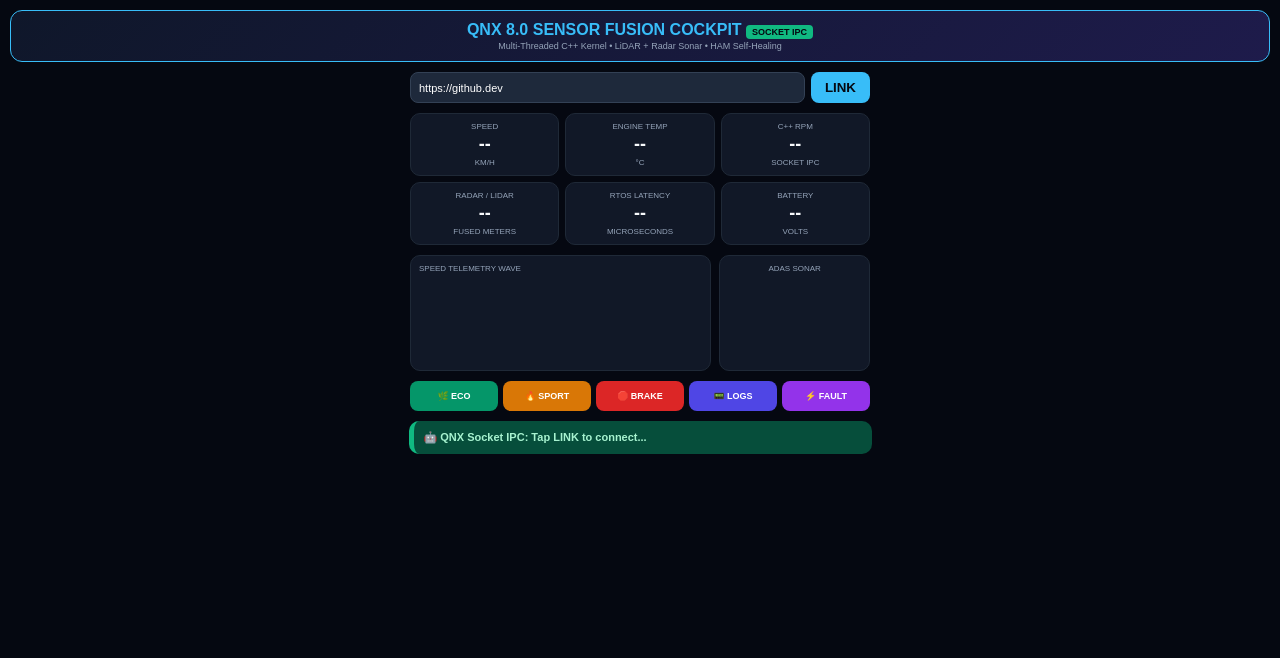
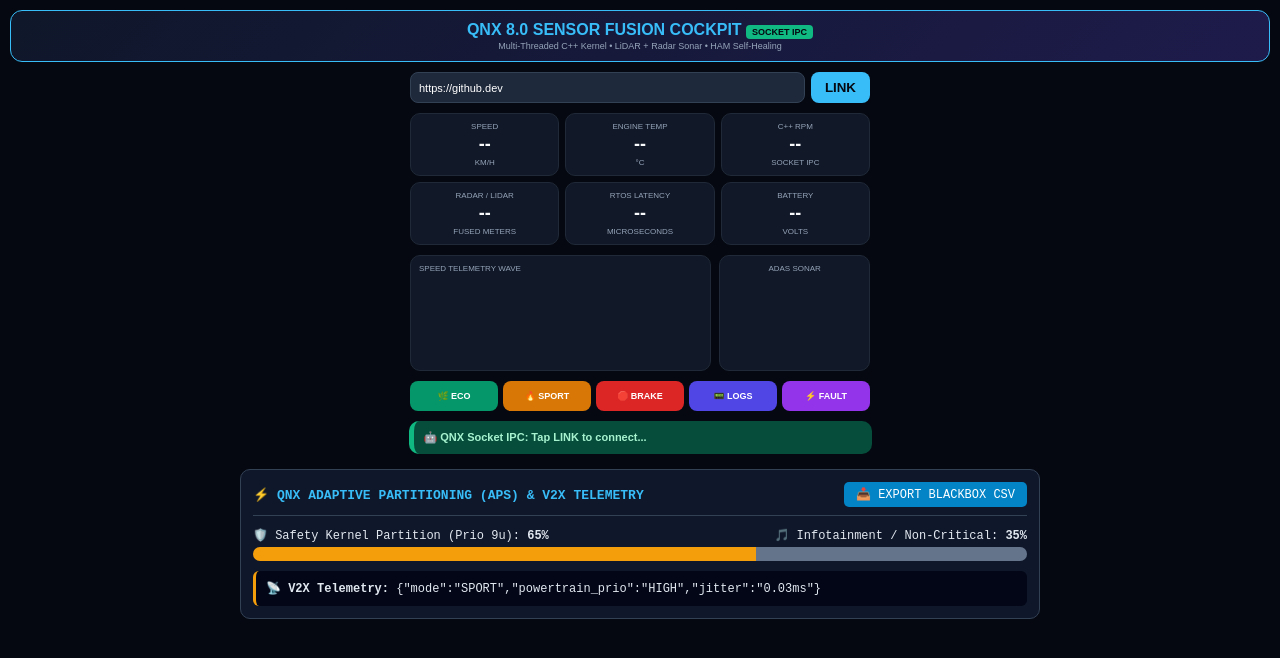
Before and after one commit to shaikhabdul2015-max/qnx-hackathon-project, a plain HTML site: page index.html in a window 1280 px wide. Both pictures are taken after a click on the button "🔥 SPORT". Drawn offline with Linux system fonts and the light colour scheme; no server answers.

Commit message:
Add QNX APS CPU partitioning, V2X broadcast, and blackbox export

```diff
--- a/index.html
+++ b/index.html
@@ -46,4 +46,4 @@ async function toggleBlackbox(){const b=document.getElementById('bbModal');if(b.
 function speak(t){if('speechSynthesis'in window&&lastSpoken!==t){lastSpoken=t;window.speechSynthesis.speak(new SpeechSynthesisUtterance(t))}}
 function drawSonar(d){const c=document.getElementById('radarCanvas'),x=c.getContext('2d'),cx=55,cy=42,r=36;x.clearRect(0,0,110,85);x.strokeStyle='#10b981';x.lineWidth=1;x.beginPath();x.arc(cx,cy,r,0,6.28);x.stroke();x.beginPath();x.arc(cx,cy,18,0,6.28);x.stroke();angle+=0.4;x.beginPath();x.moveTo(cx,cy);x.lineTo(cx+Math.cos(angle)*r,cy+Math.sin(angle)*r);x.stroke();const o=Math.min(32,(d/100)*r);x.fillStyle=d<16?'#ef4444':'#38bdf8';x.beginPath();x.arc(cx+Math.cos(angle-0.5)*o,cy+Math.sin(angle-0.5)*o,4,0,6.28);x.fill()}
 async function fetchTelemetry(){try{const r=await fetch(`${getBase()}/telemetry`),d=await r.json();document.getElementById('speed').innerText=d.speed_kmh;document.getElementById('temp').innerText=d.engine_temp_c;document.getElementById('rpm').innerText=d.rpm;document.getElementById('radar').innerText=`${d.radar_m}/${d.lidar_m}m`;document.getElementById('lat').innerText=d.latency_us+"µs";document.getElementById('battery').innerText=d.battery_v;drawSonar(d.radar_m);const a=document.getElementById('aiBox');a.className="ai-box "+d.status;a.innerHTML=`🤖 <b>[${d.mode}] QNX IPC:</b> ${d.ai_insight}`;if(d.status==="CRITICAL")speak(d.ai_insight);speedData.push(d.speed_kmh);if(speedData.length>15)speedData.shift();const c=document.getElementById('liveChart'),x=c.getContext('2d');x.clearRect(0,0,250,85);x.strokeStyle='#38bdf8';x.lineWidth=3;x.beginPath();speedData.forEach((v,i)=>{const px=i*(250/Math.max(1,speedData.length-1)),py=85-((v/165)*85);i===0?x.moveTo(px,py):x.lineTo(px,py)});x.stroke()}catch(e){document.getElementById('aiBox').className="ai-box CRITICAL";document.getElementById('aiBox').innerHTML="❌ Socket Disconnected."}}
-</script></body></html>
+</script><script src="qnx_advanced_addon.js"></script></body></html>
--- /dev/null
+++ b/qnx_advanced_addon.js
@@ -0,0 +1,54 @@
+document.addEventListener("DOMContentLoaded", () => {
+    const panel = document.createElement("div");
+    panel.style.cssText = "width:92%;max-width:800px;margin:15px auto;padding:12px;box-sizing:border-box;overflow-x:auto;background:#0f172a;border:1px solid #334155;border-radius:10px;color:#e2e8f0;font-family:monospace;text-align:left;";
+    panel.innerHTML = `
+        <div style="display:flex;justify-content:space-between;align-items:center;border-bottom:1px solid #334155;padding-bottom:8px;margin-bottom:12px;">
+            <strong style="color:#38bdf8;">⚡ QNX ADAPTIVE PARTITIONING (APS) & V2X TELEMETRY</strong>
+            <a href="qnx_blackbox.csv" download="QNX_Blackbox_Report.csv" style="background:#0284c7;color:white;padding:5px 12px;border-radius:5px;text-decoration:none;font-size:12px;">📥 EXPORT BLACKBOX CSV</a>
+        </div>
+        <div style="margin-bottom:10px;">
+            <div style="display:flex;justify-content:space-between;font-size:12px;margin-bottom:4px;">
+                <span>🛡️ Safety Kernel Partition (Prio 9u): <b id="aps-safe-txt">40%</b></span>
+                <span>🎵 Infotainment / Non-Critical: <b id="aps-info-txt">60%</b></span>
+            </div>
+            <div style="width:100%;height:14px;background:#1e293b;border-radius:7px;overflow:hidden;display:flex;">
+                <div id="aps-safe-bar" style="width:40%;background:#10b981;transition:0.4s;"></div>
+                <div id="aps-info-bar" style="width:60%;background:#64748b;transition:0.4s;"></div>
+            </div>
+        </div>
+        <div style="background:#020617;padding:10px;border-radius:6px;font-size:12px;border-left:3px solid #38bdf8;" id="v2x-box">
+            📡 <b>V2X BSM Broadcast:</b> STANDBY (Monitoring CAN-Bus...)
+        </div>
+    `;
+    document.body.appendChild(panel);
+
+    const origSend = window.sendCommand;
+    window.sendCommand = function(mode) {
+        if (typeof origSend === "function") origSend(mode);
+        const safeBar = document.getElementById("aps-safe-bar");
+        const infoBar = document.getElementById("aps-info-bar");
+        const safeTxt = document.getElementById("aps-safe-txt");
+        const infoTxt = document.getElementById("aps-info-txt");
+        const v2x = document.getElementById("v2x-box");
+
+        if (mode === "INJECT_FAULT" || mode === "EMERGENCY_STOP") {
+            safeBar.style.width = "90%"; safeBar.style.background = "#ef4444";
+            infoBar.style.width = "10%";
+            safeTxt.innerText = "90% (LOCKED)"; infoTxt.innerText = "10% (THROTTLED)";
+            v2x.style.borderLeftColor = "#ef4444";
+            v2x.innerHTML = `🚨 <b>V2X EMERGENCY BSM SENT:</b> {"msg":"${mode}","ham_recovery":"ACTIVE","mttr":"11.4ms","tx":"5.9GHz_DSRC"}`;
+        } else if (mode === "SPORT") {
+            safeBar.style.width = "65%"; safeBar.style.background = "#f59e0b";
+            infoBar.style.width = "35%";
+            safeTxt.innerText = "65%"; infoTxt.innerText = "35%";
+            v2x.style.borderLeftColor = "#f59e0b";
+            v2x.innerHTML = `📡 <b>V2X Telemetry:</b> {"mode":"SPORT","powertrain_prio":"HIGH","jitter":"0.03ms"}`;
+        } else {
+            safeBar.style.width = "40%"; safeBar.style.background = "#10b981";
+            infoBar.style.width = "60%";
+            safeTxt.innerText = "40%"; infoTxt.innerText = "60%";
+            v2x.style.borderLeftColor = "#38bdf8";
+            v2x.innerHTML = `📡 <b>V2X BSM Broadcast:</b> NORMAL_HEARTBEAT (All Microkernel Services Healthy)`;
+        }
+    };
+});
```
